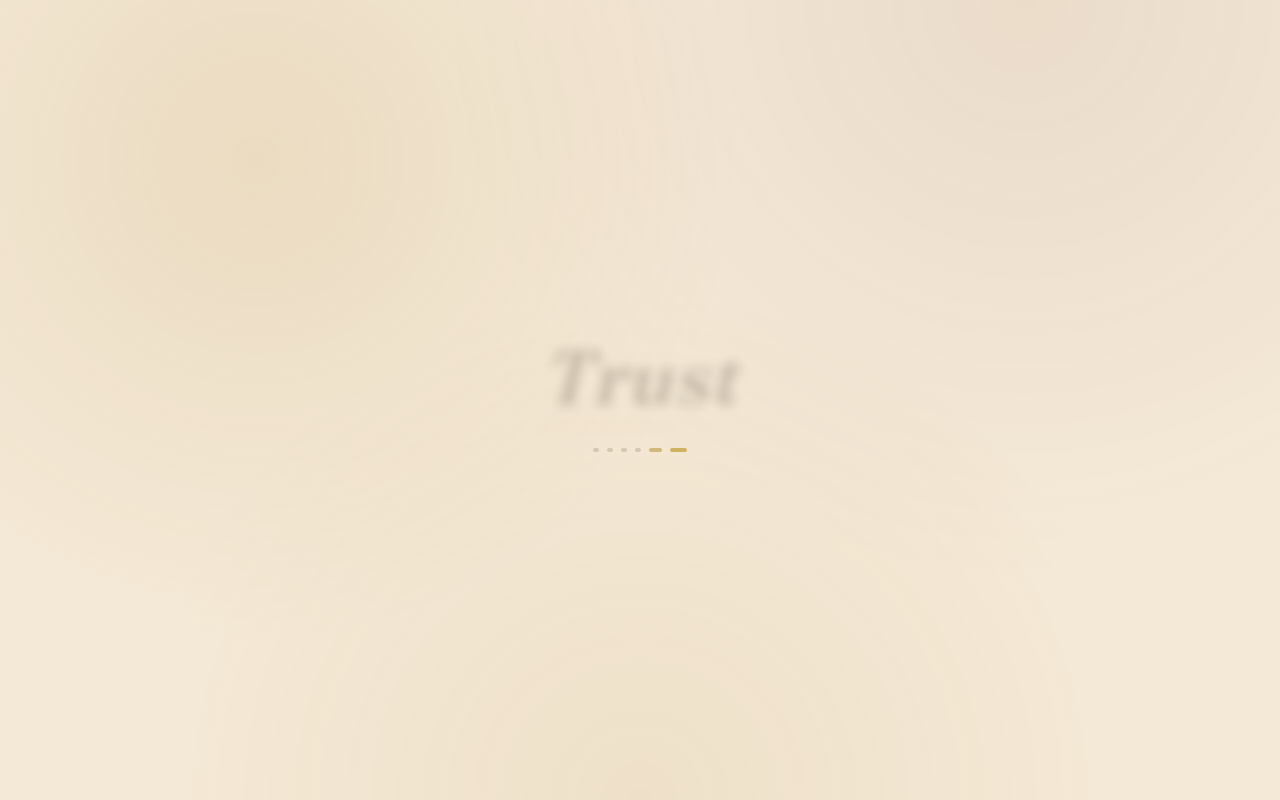
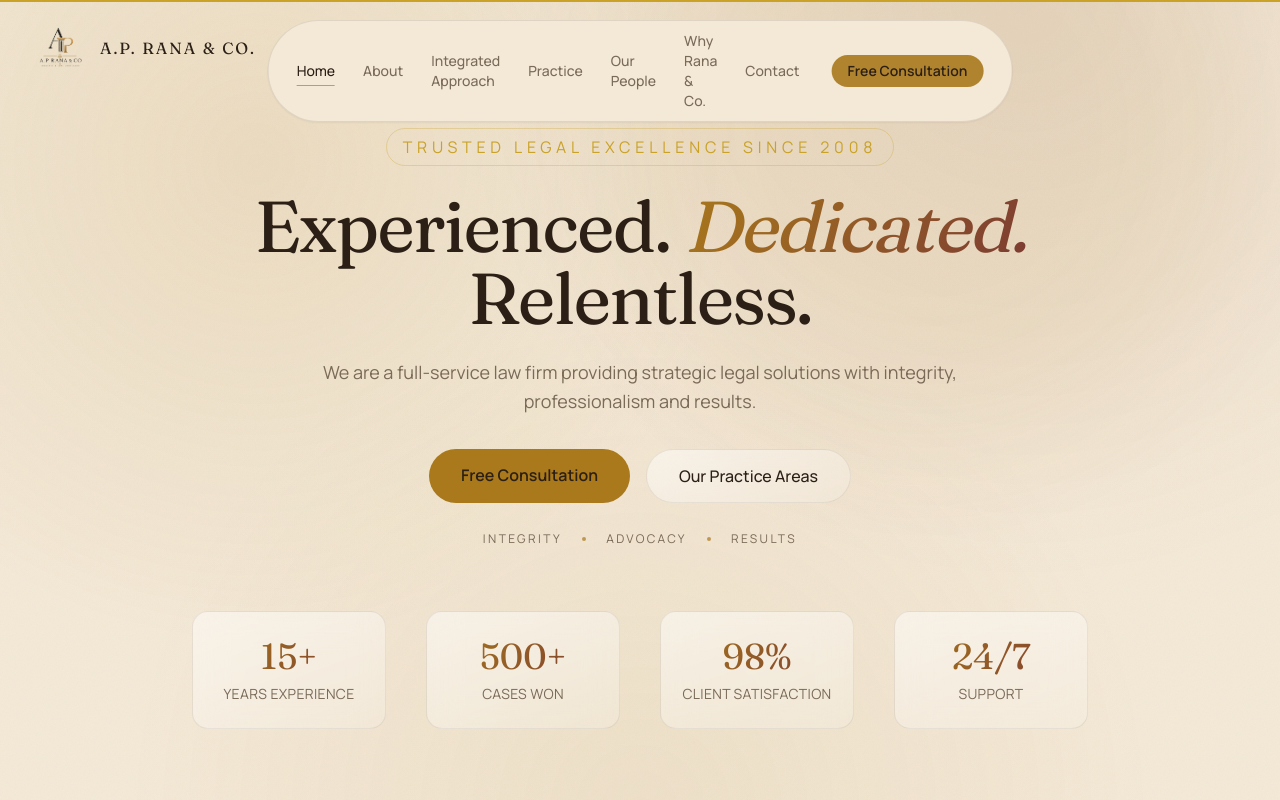
Before and after one commit to sahilmeenameena001-boop/Landing_page, a Next.js app: page / in a window 1280 px wide. Shown: the top 800 px of the page. Built offline with nearby package versions, Linux system fonts and the light colour scheme.

Commit message:
Disable opening intro/reveal (remove IntroLoader rendering)

```diff
--- a/src/components/Chrome.tsx
+++ b/src/components/Chrome.tsx
@@ -3,31 +3,22 @@
 import { useEffect, useState } from "react";
 import { AnimatePresence, motion, useScroll, useSpring } from "framer-motion";
 import { usePathname } from "next/navigation";
-import IntroLoader from "./IntroLoader";
+// IntroLoader removed from automatic rendering to disable opening reveal
 import Logo from "./Logo";
 import Navbar from "./Navbar";
 import Footer from "./Footer";
 
 export default function Chrome({ children }: { children: React.ReactNode }) {
-  const [showIntro, setShowIntro] = useState(true);
+  useState;
   const pathname = usePathname();
   const { scrollYProgress } = useScroll();
   const progress = useSpring(scrollYProgress, { stiffness: 120, damping: 24 });
 
-  useEffect(() => {
-    if (sessionStorage.getItem("lexco-intro-seen")) {
-      setShowIntro(false);
-    }
-  }, []);
-
-  const finishIntro = () => {
-    sessionStorage.setItem("lexco-intro-seen", "1");
-    setShowIntro(false);
-  };
+  // IntroLoader usage disabled — reveal removed
 
   return (
     <>
-      {showIntro && <IntroLoader onDone={finishIntro} />}
+      {/* IntroLoader removed */}
       <motion.div
         className="fixed top-0 left-0 right-0 h-[2px] bg-accent-400 origin-left z-[60]"
         style={{ scaleX: progress }}
```
